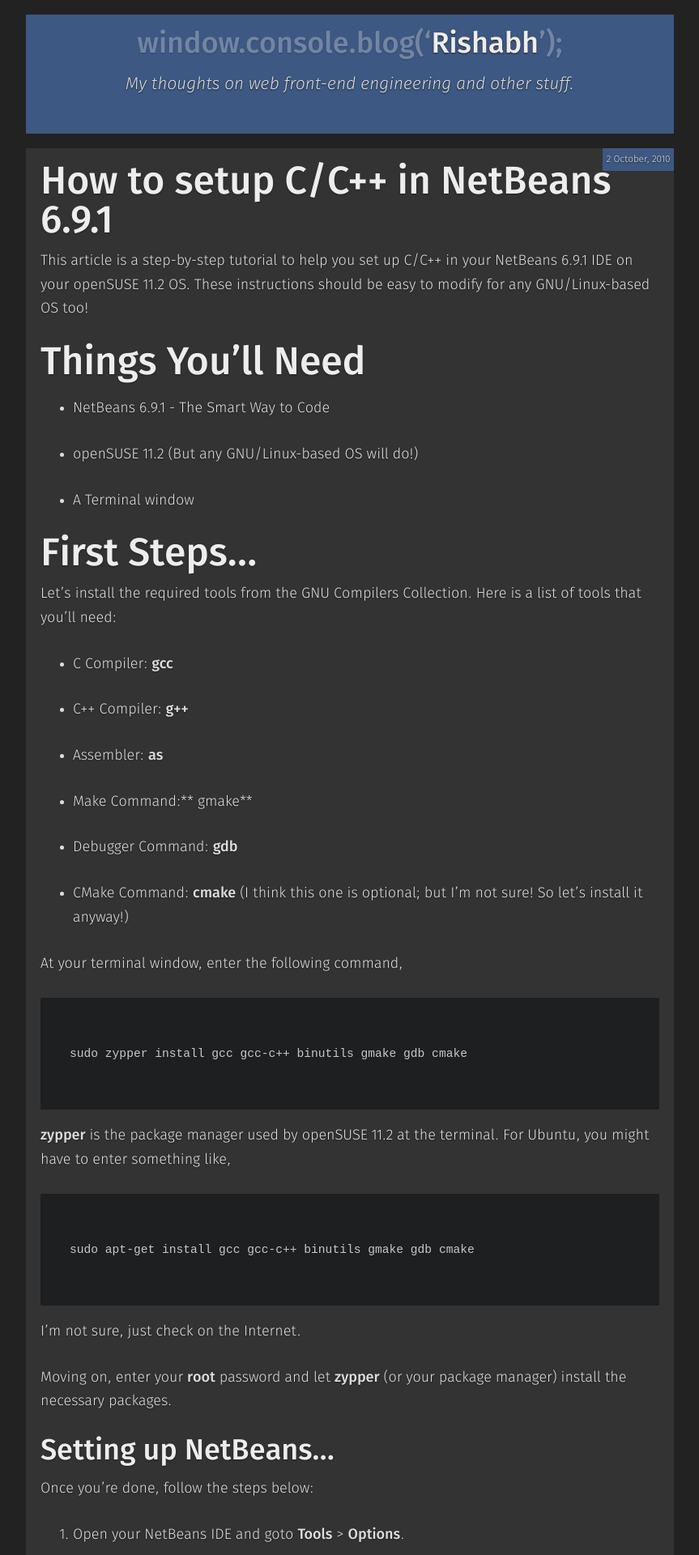
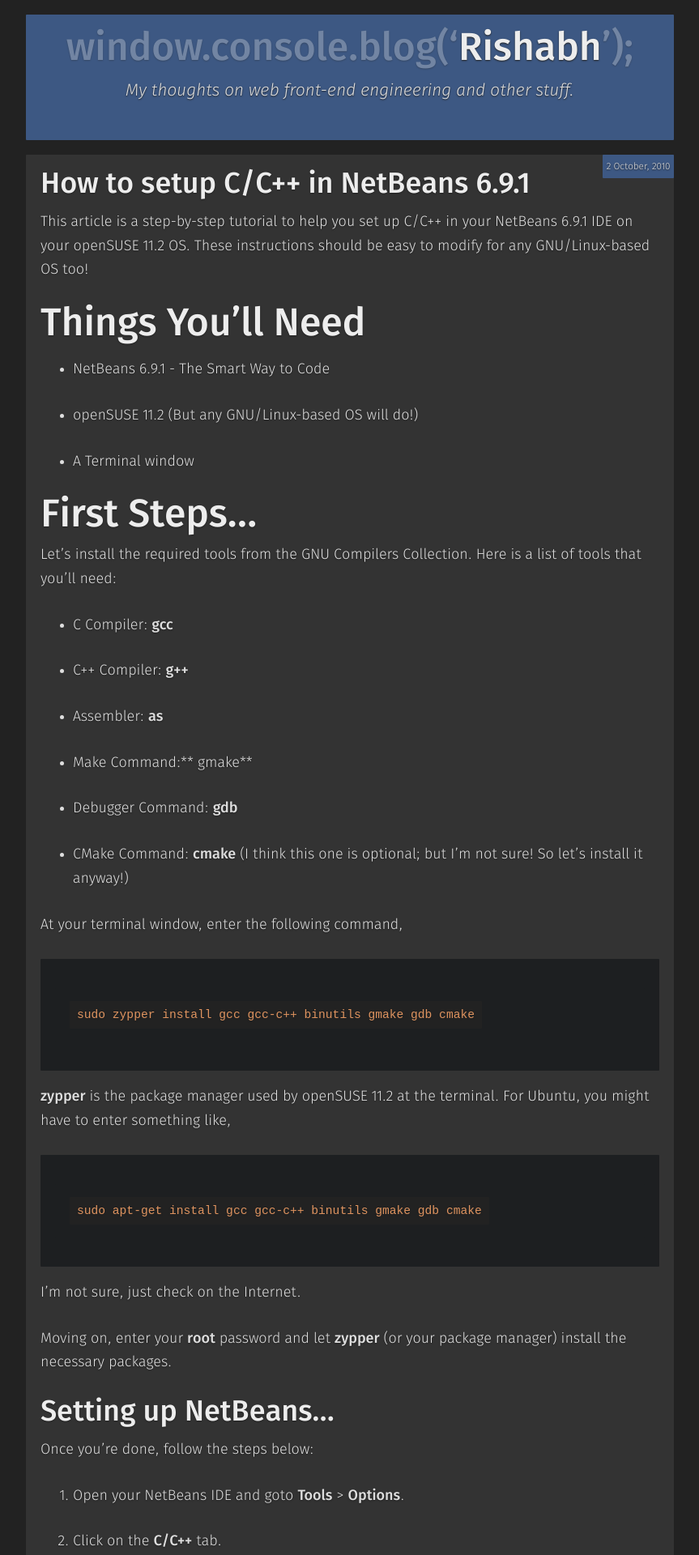
Before and after one commit to rishabh-ink/rishabhsrao.github.io, a Jekyll site: the page built from _posts/2010-10-02-how-to-setup-cc-in-netbeans-6-9-1.markdown, in a window 1280 px wide. Shown: the top 1920 px of the page at 81% size, without its empty margins (208-1071 px from the left). Built offline with Jekyll 4.4.1, drawn with Linux system fonts in a browser that asks for light colours; Markdown is read by kramdown in place of the engine named in the settings; comment, search, counter and statistics services are not loaded.

Commit message:
Experimenting with font size.

```diff
--- a/css/main.css
+++ b/css/main.css
@@ -542,14 +542,14 @@
 }
 
 /* line 578, ../lib/typeplate/scss/_typeplate.scss */
-.beta, h2 {
+.beta, h2, .title__heading {
   font-size: 48px;
   font-size: 2.66667rem;
   margin-bottom: 0.61875rem;
 }
 
 /* line 578, ../lib/typeplate/scss/_typeplate.scss */
-.gamma, h3, .title__heading {
+.gamma, h3, .post__title {
   font-size: 36px;
   font-size: 2rem;
   margin-bottom: 0.825rem;
@@ -1304,6 +1304,29 @@
   overflow: auto;
 }
 
+/* line 8, ui/_page.scss */
+img {
+  display: block;
+  margin: 1rem auto;
+}
+
+/* line 13, ui/_page.scss */
+code {
+  background-color: #222222;
+  color: #de935f;
+  -webkit-border-radius: 1px;
+  -moz-border-radius: 1px;
+  -ms-border-radius: 1px;
+  -o-border-radius: 1px;
+  border-radius: 1px;
+  padding: .5rem;
+}
+
+/* line 20, ui/_page.scss */
+hr {
+  border: 2px solid #222222;
+}
+
 /* line 1, ui/_banner.scss */
 .banner {
   background-color: #3d5883;
@@ -1426,7 +1449,7 @@
   margin-bottom: 0;
 }
 
-/* line 5, ui/_post.scss */
+/* line 9, ui/_post.scss */
 .post--single {
   background-color: #333333;
   padding: 1rem;
@@ -1438,7 +1461,7 @@
   position: relative;
 }
 
-/* line 12, ui/_post.scss */
+/* line 16, ui/_post.scss */
 .post--multiple {
   margin-bottom: 1rem;
   background-color: #333333;
@@ -1451,7 +1474,7 @@
 }
 
 /*a*/
-/* line 20, ui/_post.scss */
+/* line 24, ui/_post.scss */
 .post__panel {
   color: inherit;
   display: block;
@@ -1459,12 +1482,12 @@
   padding: 1rem;
   text-decoration: none;
 }
-/* line 26, ui/_post.scss */
+/* line 30, ui/_post.scss */
 .post__panel:hover, .post__panel:focus, .post__panel:active, .post__panel:visited {
   color: inherit;
 }
 
-/* line 37, ui/_post.scss */
+/* line 41, ui/_post.scss */
 .post__timestamp {
   background-color: #3d5883;
   font-size: 65%;
@@ -1480,12 +1503,12 @@
 }
 
 @media (min-width: 56.25rem) {
-  /* line 52, ui/_post.scss */
+  /* line 56, ui/_post.scss */
   .post--multiple:hover {
     background-color: #444444;
   }
 }
-/* line 58, ui/_post.scss */
+/* line 62, ui/_post.scss */
 .post__comments {
   margin-top: 1rem;
 }
--- a/css/ui/_banner.scss
+++ b/css/ui/_banner.scss
@@ -19,7 +19,7 @@
 }
 
 .title__heading {
-  @extend .gamma;
+  @extend .beta;
 }
 
 .title__code {
--- a/css/ui/_post.scss
+++ b/css/ui/_post.scss
@@ -1,5 +1,9 @@
 .posts {
   @extend %bare-list;
+}
+
+.post__title {
+  @extend .gamma;
 }
 
 .post--single {
```
